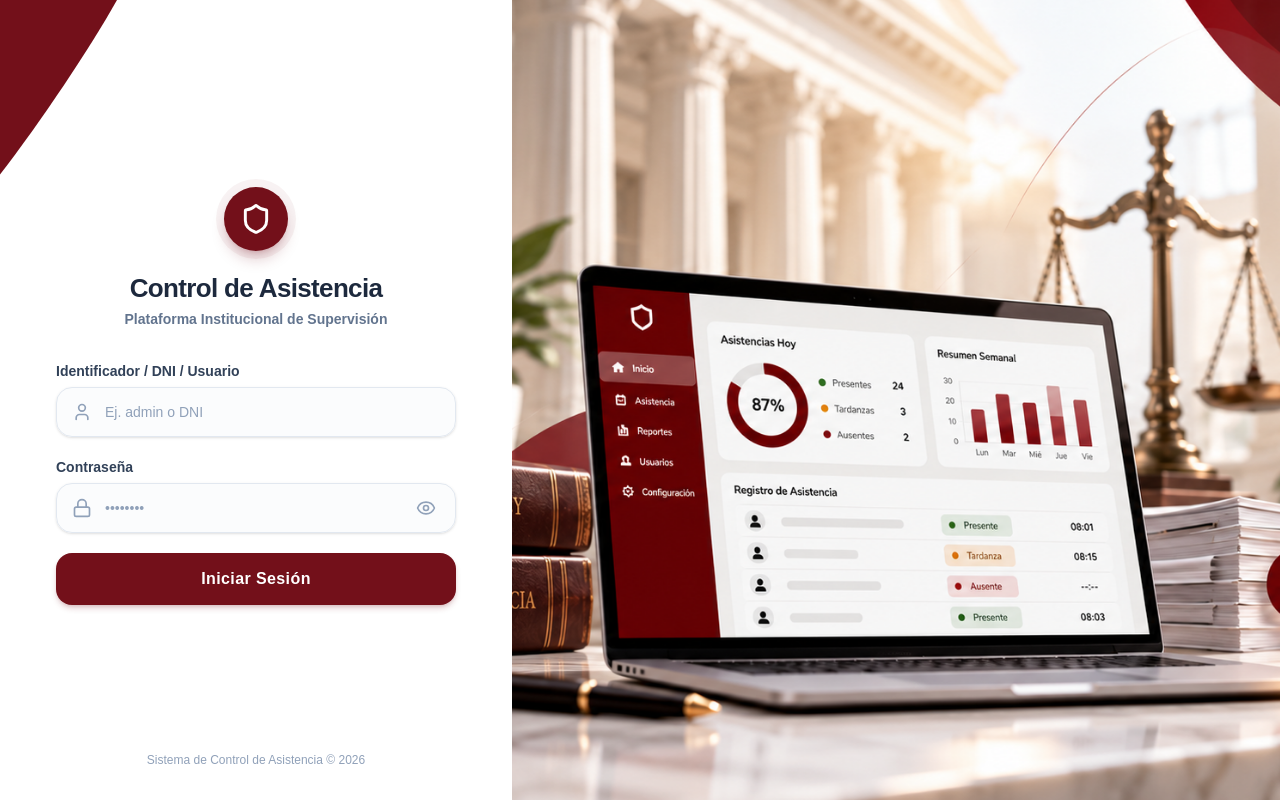
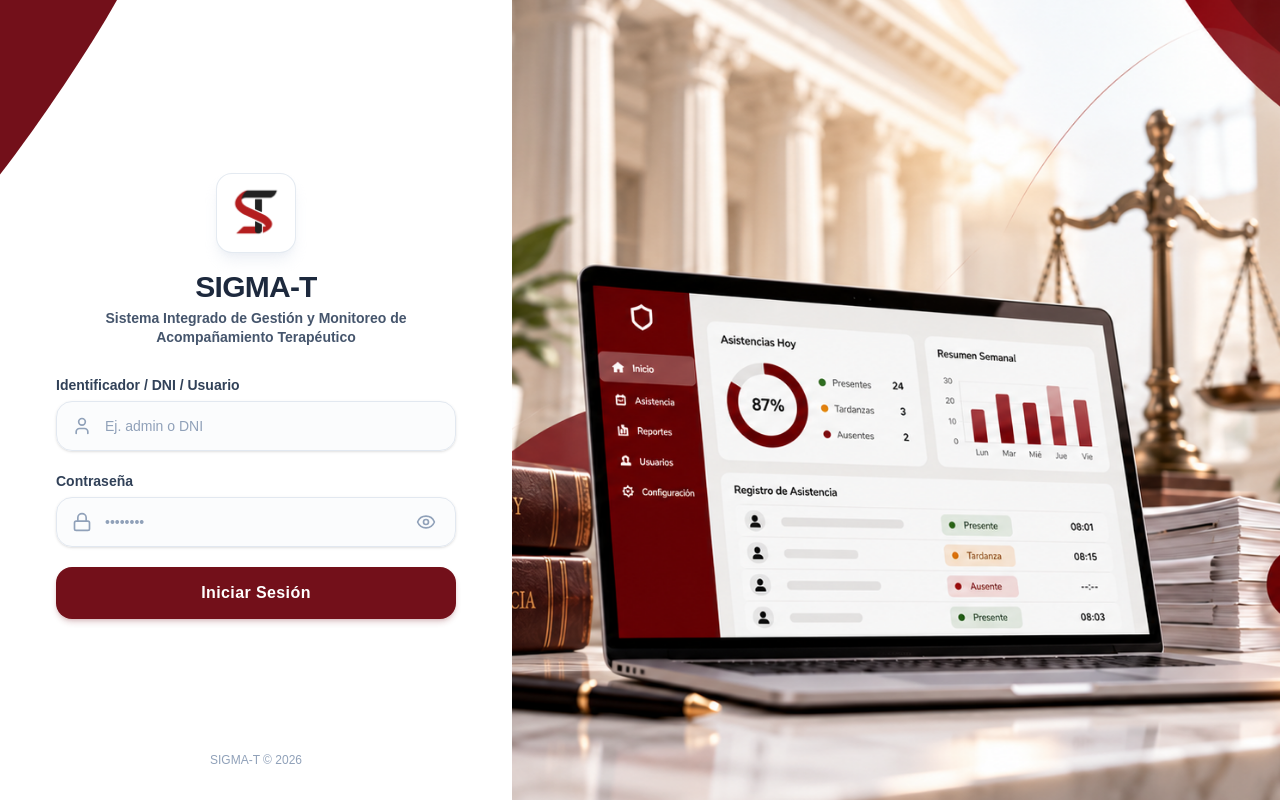
Before and after one commit to AntonioSotoAS/control-asistencia-admin, a React (Vite) app: page /login in a window 1280 px wide. Built offline with nearby package versions, Linux system fonts and the light colour scheme.

Commit message:
feat: add authentication page, layout components, and PWA manifest files

```diff
--- a/index.html
+++ b/index.html
@@ -3,8 +3,8 @@
   <head>
     <meta charset="UTF-8" />
     <meta name="viewport" content="width=device-width, initial-scale=1.0, maximum-scale=5.0" />
-    <title>Control de Asistencia — Panel Administrativo</title>
-    <meta name="description" content="Plataforma Institucional de Supervisión y Control de Asistencia para Medidas Judiciales de Familia" />
+    <title>SIGMA-T — Panel Administrativo</title>
+    <meta name="description" content="SIGMA-T — Sistema Integrado de Gestión y Monitoreo de Acompañamiento Terapéutico" />
     <meta name="author" content="Antonio Soto" />
 
     <!-- PWA & Mobile Capabilities -->
@@ -13,8 +13,8 @@
     <meta name="mobile-web-app-capable" content="yes" />
     <meta name="apple-mobile-web-app-capable" content="yes" />
     <meta name="apple-mobile-web-app-status-bar-style" content="default" />
-    <meta name="apple-mobile-web-app-title" content="Control Asistencia" />
-    <meta name="application-name" content="Control Asistencia" />
+    <meta name="apple-mobile-web-app-title" content="SIGMA-T" />
+    <meta name="application-name" content="SIGMA-T" />
     <meta name="msapplication-TileColor" content="#7a1c2e" />
 
     <!-- Icons & Favicon -->
--- a/public/sw.js
+++ b/public/sw.js
@@ -1,9 +1,9 @@
 /* ==========================================================================
-   Service Worker — Sistema de Control de Asistencia PWA
+   Service Worker — SIGMA-T PWA
    Autor: Antonio Soto
    ========================================================================== */
 
-const CACHE_NAME = 'control-asistencia-cache-v3';
+const CACHE_NAME = 'sigma-t-cache-v1';
 
 // Recursos esenciales para la concha de la aplicación (App Shell)
 const STATIC_ASSETS = [
--- a/src/components/layout/AppHeader.tsx
+++ b/src/components/layout/AppHeader.tsx
@@ -76,8 +76,8 @@ export function AppHeader({ onToggleSidebar }: AppHeaderProps) {
   const [isDropdownOpen, setIsDropdownOpen] = useState(false);
 
   const currentRoute = routeTitles[location.pathname] || {
-    title: "Control de Asistencia",
-    subtitle: "Sistema Institucional",
+    title: "SIGMA-T",
+    subtitle: "Sistema Integrado de Gestión y Monitoreo",
   };
   const authUser = useAppSelector((state) => state.auth.user);
   const { isInstallable, promptInstall } = usePWAInstall();
--- a/src/components/layout/AppSidebar.tsx
+++ b/src/components/layout/AppSidebar.tsx
@@ -13,7 +13,6 @@ import {
   SlidersHorizontal,
   LogOut,
   X,
-  Shield,
 } from "lucide-react";
 import { cn } from "@/shared/utils/cn";
 import { useAppDispatch, useAppSelector } from "@/app/hooks";
@@ -137,14 +136,16 @@ export function AppSidebar({ isOpen, onClose }: AppSidebarProps) {
         {/* Brand Header */}
         <div className="h-20 px-6 flex items-center justify-between border-b border-linea/70 bg-[#faf9f6]">
           <div className="flex items-center gap-3">
-            <div className="w-10 h-10 rounded-tile bg-guinda text-white flex items-center justify-center font-bold text-lg shadow-sm">
-              <Shield className="w-5 h-5 text-white" />
-            </div>
+            <img
+              src="/logo/sigma-lOGO-192.png"
+              alt="SIGMA-T"
+              className="w-10 h-10 rounded-tile object-contain bg-white p-0.5 shadow-xs border border-linea/60"
+            />
             <div className="flex flex-col">
-              <span className="font-extrabold text-base text-carbon tracking-tight leading-tight">
-                Control Asistencia
+              <span className="font-extrabold text-lg text-carbon tracking-tight leading-tight">
+                SIGMA-T
               </span>
-              <span className="text-xs font-semibold text-olivo uppercase tracking-wider">
+              <span className="text-[11px] font-semibold text-olivo uppercase tracking-wider">
                 Panel Administrativo
               </span>
             </div>
--- a/src/features/auth/pages/LoginPage.tsx
+++ b/src/features/auth/pages/LoginPage.tsx
@@ -1,6 +1,6 @@
 import React, { useState, useEffect } from "react";
 import { useNavigate, useLocation } from "react-router";
-import { Shield, Lock, User, Eye, EyeOff, AlertCircle, Loader2 } from "lucide-react";
+import { Lock, User, Eye, EyeOff, AlertCircle, Loader2 } from "lucide-react";
 import { useLoginMutation } from "../services/authApi";
 import { useAppDispatch } from "@/app/hooks";
 import { setCredentials } from "../services/authSlice";
@@ -130,15 +130,19 @@ export function LoginPage() {
         {/* Form Container */}
         <div className="w-full max-w-[380px] sm:max-w-[400px] mx-auto z-10 my-auto py-4">
           {/* Emblem & Headers */}
-          <div className="text-center mb-8">
-            <div className="mx-auto w-16 h-16 rounded-full bg-[#73101a] text-white flex items-center justify-center shadow-lg shadow-[#73101a]/25 ring-8 ring-[#73101a]/5 mb-5 transition-transform duration-300 hover:scale-105">
-              <Shield className="w-8 h-8 text-white stroke-[2.2]" />
+          <div className="text-center mb-7">
+            <div className="mx-auto w-20 h-20 rounded-2xl bg-white border border-slate-200/90 p-2 shadow-lg shadow-slate-200/60 mb-4 transition-transform duration-300 hover:scale-105 flex items-center justify-center">
+              <img
+                src="/logo/SIGMA-Logo-512.png"
+                alt="SIGMA-T"
+                className="w-full h-full object-contain"
+              />
             </div>
-            <h1 className="text-2xl sm:text-[26px] font-black text-slate-800 tracking-tight">
-              Control de Asistencia
+            <h1 className="text-3xl font-black text-slate-800 tracking-tight">
+              SIGMA-T
             </h1>
-            <p className="text-xs sm:text-sm font-semibold text-slate-500 mt-1">
-              Plataforma Institucional de Supervisión
+            <p className="text-xs sm:text-sm font-semibold text-slate-600 mt-1 max-w-[340px] mx-auto leading-snug">
+              Sistema Integrado de Gestión y Monitoreo de Acompañamiento Terapéutico
             </p>
           </div>
 
@@ -220,7 +224,7 @@ export function LoginPage() {
 
         {/* Footer */}
         <footer className="mt-4 text-center text-xs text-slate-400 font-medium z-10 shrink-0">
-          Sistema de Control de Asistencia &copy; {new Date().getFullYear()}
+          SIGMA-T &copy; {new Date().getFullYear()}
         </footer>
       </div>
 
@@ -228,7 +232,7 @@ export function LoginPage() {
       <div className="hidden lg:block lg:flex-1 h-full relative overflow-hidden bg-[#e6e2da] select-none">
         <img
           src="/img/login/fondo_derecho_control_asistencia.png"
-          alt="Control de Asistencia"
+          alt="SIGMA-T"
           className="w-full h-full object-cover object-center scale-[1.01]"
         />
       </div>
--- a/src/features/dashboard/components/FichaContactoModal.tsx
+++ b/src/features/dashboard/components/FichaContactoModal.tsx
@@ -33,7 +33,7 @@ export function FichaContactoModal({
 
   // Mensaje predeterminado de WhatsApp para el beneficiario
   const whatsappMessage = encodeURIComponent(
-    `Estimado(a) ${alerta.nombre}, le escribimos del Área de Control de Asistencia respecto a su ${isFalta ? "inasistencia (falta)" : "tardanza"
+    `Estimado(a) ${alerta.nombre}, le escribimos del Área de Monitoreo SIGMA-T respecto a su ${isFalta ? "inasistencia (falta)" : "tardanza"
     } registrada el día ${alerta.fecha} en la sesión (${alerta.hitoNombre}). Le recordamos que es necesario regularizar o justificar su asistencia para el cumplimiento de sus compromisos institucionales.`
   );
 
@@ -174,7 +174,7 @@ export function FichaContactoModal({
           {/* Correo Electrónico */}
           {alerta.email && (
             <a
-              href={`mailto:${alerta.email}?subject=Notificación de Control de Asistencia - Inasistencia`}
+              href={`mailto:${alerta.email}?subject=Notificación SIGMA-T - Inasistencia`}
               className="flex items-center justify-between p-3 rounded-field bg-white border border-linea hover:border-guinda/60 text-xs transition"
             >
               <div className="flex items-center gap-2 text-olivo">
--- a/src/features/dashboard/components/MonitorInasistencias.tsx
+++ b/src/features/dashboard/components/MonitorInasistencias.tsx
@@ -208,7 +208,7 @@ export function MonitorInasistencias({
                 : "";
               const whatsappUrl = cleanPhone
                 ? `https://wa.me/51${cleanPhone}?text=${encodeURIComponent(
-                  `Estimado(a) ${item.nombre}, le escribimos del Control de Asistencia respecto a su ${item.tipo === "FALTA" ? "inasistencia" : "tardanza"
+                  `Estimado(a) ${item.nombre}, le escribimos de SIGMA-T respecto a su ${item.tipo === "FALTA" ? "inasistencia" : "tardanza"
                   } del ${item.fecha}. Por favor comunicarse para coordinar su regularización.`
                 )}`
                 : null;
```
Also changed, not shown: public/manifest.json, public/manifest.webmanifest, 1 other file (tests, documents, lock files or other folders).
